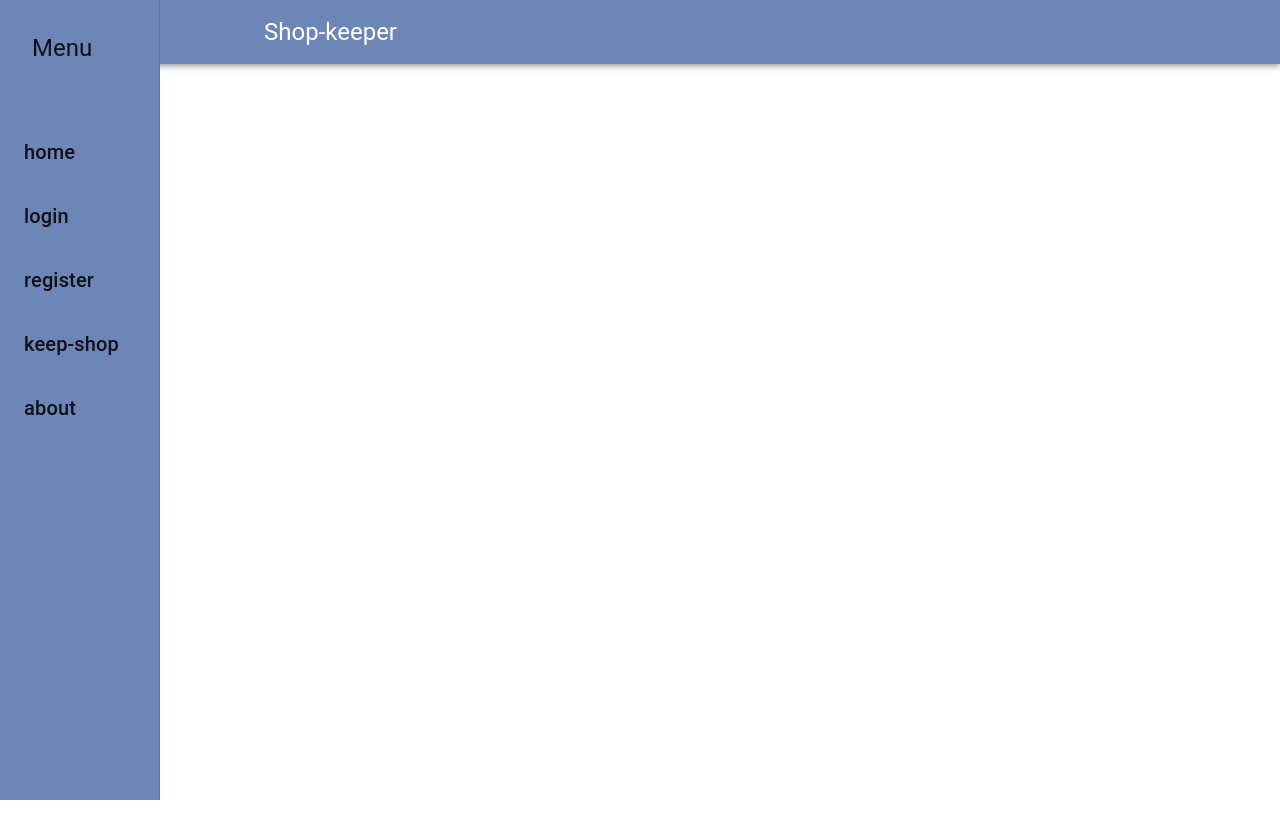
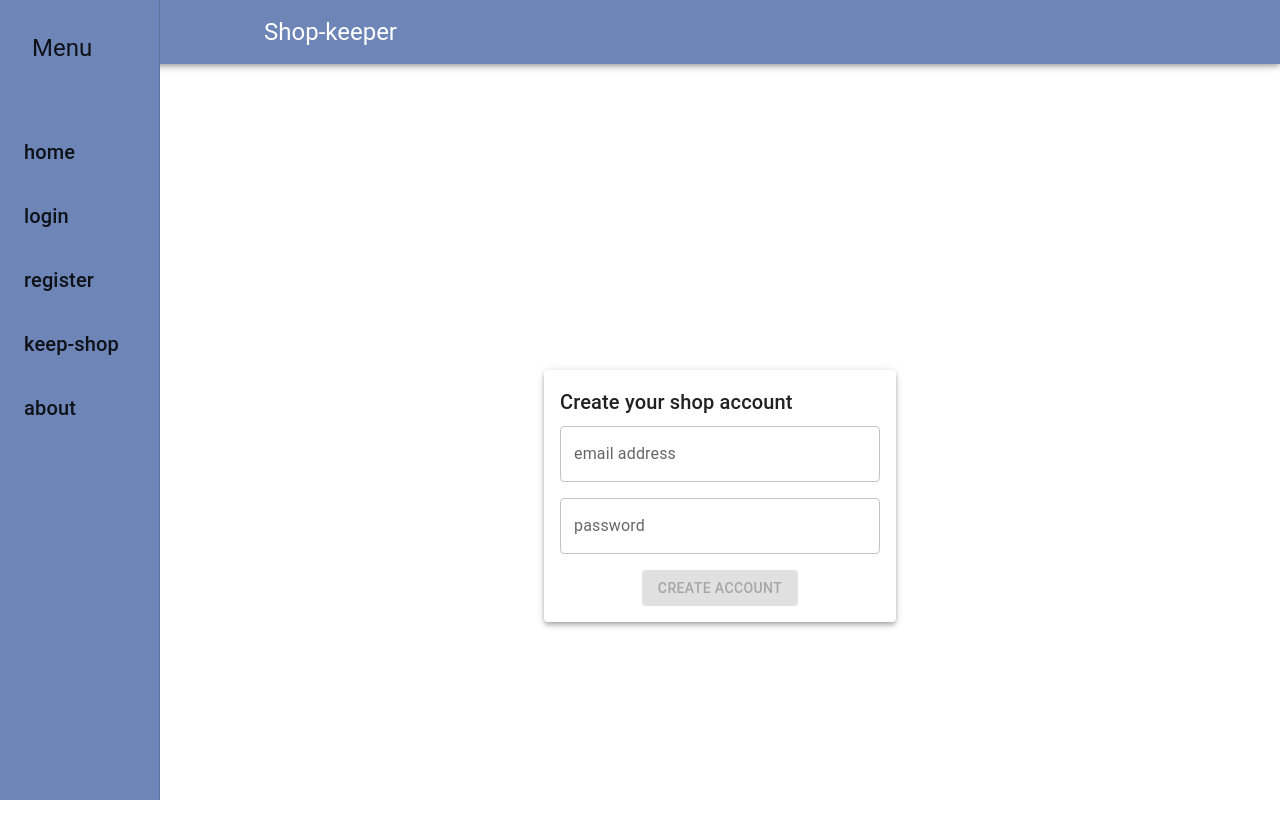
Before and after one commit to rajendra7117/shop-keeper, a React (Create React App) app: page /signin in a window 1280 px wide. Shown: the top 838 px of the page. Before the commit the page ends 800 px from the top, so only its background shows below. Built offline with nearby package versions, Linux system fonts and the light colour scheme.

Commit message:
sigin added redux added

```diff
--- a/package.json
+++ b/package.json
@@ -17,6 +17,7 @@
     "@types/react-dom": "^18.0.6",
     "react": "^18.2.0",
     "react-dom": "^18.2.0",
+    "react-redux": "^8.0.2",
     "react-router-dom": "^6.4.0",
     "react-scripts": "5.0.1",
     "redux": "^4.2.0",
--- a/src/App.tsx
+++ b/src/App.tsx
@@ -8,6 +8,7 @@ import "./globalstyles/styles.css";
 import Layout from "./components/layout/Layout";
 import Signin from "./components/auth/Signin";
 import Login from "./components/auth/Login";
+import Sigin2 from "./components/auth/Sigin2";
 
 function App() {
   return (
@@ -19,7 +20,7 @@ function App() {
           <Routes>
             <Route path="/" element={<HomePage />} />
             <Route path="/register" element={<Signin />} />
-
+            <Route path="/signin" element={<Sigin2 />}/>
             <Route path="/login" element={<Login />} />
           </Routes>
         </Layout>
--- a/src/components/FormComponents/Input.tsx
+++ b/src/components/FormComponents/Input.tsx
@@ -1,54 +1,77 @@
-import React, {useState, useEffect} from 'react'
-import { TextField } from '@mui/material'
-
-interface inputProps {
-    id: string,
-    label: string,
-    variant: 'outlined',
-    FieldId: string,
-    onInput: (FieldId: string, value: string, isTouched: boolean) => any
+import React, { useState, useEffect, useReducer } from "react";
+import { TextField } from "@mui/material";
+import { validate } from "../../utils/Validators";
+import { inputProps, Action,stateType } from "../../utils/Interfaces";
 
 
 
+const inputReducer = (state: stateType, action: Action): stateType => {
+  switch (action.type) {
+    case "CHANGE":
+      return {
+        ...state,
+        value: action.payload.value,
+        isValid: validate(action.payload.value, action.payload.validators),
+      };
+    case "TOUCHED":
+      return {
+        ...state,
+        isTouched: true,
+      };
+    default:
+      return {
+        ...state,
+        isValid: false,
+      };
   }
-const Input = ({id, label, variant, FieldId, onInput}: inputProps) => {
+};
+const Input = ({
+  id,
+  label,
+  variant,
+  FieldId,
+  onInput,
+  validators,
+}: inputProps) => {
+  let initialState: stateType = {
+    value: "",
+    isTouched: false,
+    isValid: false,
+  };
+  const [state, dispatch] = useReducer(inputReducer, initialState);
 
-  const [value, setValue] = useState<string>('')
-  const [isTouched, setIsTouched] = useState<boolean>(false)
-  const [isError, setIsError] = useState<boolean>(false)
-  const changeHandler = (e:React.ChangeEvent<HTMLInputElement>) => {
-      setValue(e.target.value)
-  }
+  const changeHandler = (e: React.ChangeEvent<HTMLInputElement>) => {
+    dispatch({
+      type: "CHANGE",
+      payload: { value: e.target.value, validators: validators },
+    });
+  };
 
   const blurHandler = () => {
-      setIsTouched(true)
-  }
+    dispatch({ type: "TOUCHED", payload: { value: "", validators } });
+  };
+
+  const {value, isTouched, isValid} = state;
 
   useEffect(() => {
-      onInput(FieldId, value, isTouched)
-      if(value=='' && isTouched){
-        setIsError(true)
-      }
-      if(value!==''){
-        setIsError(false)
-      }
-      if(value.length<5 && isTouched){
-        setIsError(true)
-      }
-  }, [value, isTouched])
+    onInput(FieldId, value, isTouched, isValid)
+  }, [value, isTouched, isValid])
   return (
     <TextField
-    error={isError}
-    id={isError ?'outlined-error' : id }
+      error={!state.isValid && state.isTouched}
+      id={!state.isValid && state.isTouched ? "outlined-error" : id}
       label={label}
       variant={variant}
       sx={{ marginBottom: "1rem", width: "20rem" }}
-    helperText={isError ? `${FieldId} should be greater than= 5 characters` : ''}
+      helperText={
+        !state.isValid && state.isTouched
+          ? `${FieldId} is not valid, please check`
+          : ""
+      }
       onChange={changeHandler}
       onBlur={blurHandler}
+    />
+  );
+};
 
-  />
-  )
-}
-
-export default Input
+export default Input;
--- /dev/null
+++ b/src/components/auth/Sigin2.tsx
@@ -0,0 +1,56 @@
+import React from 'react'
+import {Box, Paper, Typography, Button} from '@mui/material'
+import Input from '../FormComponents/Input'
+import { VALIDATOR_EMAIL, VALIDATOR_PASSWORD, VALIDATOR_MINLENGTH, VALIDATOR_REQUIRE } from '../../utils/Validators'
+import useForm from '../hooks/FormHook'
+const Sigin2 = () => {
+
+    const [formState, changeHandler] = useForm({inputs: {
+        email: {value: '', isTouched: '', isValid: false},
+        password: {value: '', isTouched: '', isValid: false},
+
+    }, isValid: false})
+  return (
+    <Box
+      sx={{
+        paddingTop: "6rem",
+        width: "100%",
+        height: "100vh",
+        display: "flex",
+        justifyContent: "center",
+        alignItems: "center",
+      }}
+    >
+      <Paper elevation={4} className="form-paper">
+        <Typography variant="h6" mb={1}>
+          Create your shop account
+        </Typography>
+        <form className="form">
+          <Input
+            id="outlined-basic"
+            label="email address"
+            variant="outlined"
+            FieldId="email"
+            onInput={changeHandler}
+            validators={[VALIDATOR_REQUIRE(), VALIDATOR_EMAIL()]}
+          />
+          <Input
+            id="outlined-basic"
+            label="password"
+            variant="outlined"
+            FieldId="password"
+            onInput={changeHandler}
+            validators={[VALIDATOR_REQUIRE(), VALIDATOR_MINLENGTH(6)]}
+          />
+
+
+          <Button variant="contained" color="success" disabled={!formState.isValid}>
+            Create Account
+          </Button>
+        </form>
+      </Paper>
+    </Box>
+  )
+}
+
+export default Sigin2
--- a/src/components/auth/Signin.tsx
+++ b/src/components/auth/Signin.tsx
@@ -1,4 +1,11 @@
-import React, { useState } from "react";
+import React, { useState, useEffect } from "react";
+import {
+  VALIDATOR_EMAIL,
+  VALIDATOR_PASSWORD,
+  VALIDATOR_MAXLENGTH,
+  VALIDATOR_MINLENGTH,
+  VALIDATOR_REQUIRE,
+} from "../../utils/Validators";
 import {
   TextField,
   Box,
@@ -10,14 +17,35 @@ import {
   MenuItem,
   Button,
 } from "@mui/material";
+import { SelectChangeEvent } from "@mui/material";
 import "./Styles.css";
 import Input from "../FormComponents/Input";
+import useForm from "../hooks/FormHook";
 const Signin = () => {
-  const [category, setCategory] = useState<String | null>("Grocery");
+  const [category, setCategory] = useState<string>("Grocery");
+  const [categoryTouched, setCategoryTouched] = useState<boolean>(false);
 
-  const InputHandler = (FieldId: String, value: String, isTouched: boolean) => {
+  const [formState, changeHandler] = useForm({
+    inputs: {
+      shopName: { value: "", isTouched: false, isValid: false },
+      operaterName: { value: "", isTouched: false, isValid: false },
+      shopLocation: { value: "", isTouched: false, isValid: false },
+      shopCategory: { value: "", isTouched: false, isValid: false },
+    },
+    isValid: false,
+  });
 
+  const categoryChangeHandler = (event: SelectChangeEvent<unknown>): void => {
+    setCategory(event.target.value as string);
   };
+  const blurHandler = () => {
+    setCategoryTouched(true);
+  };
+  useEffect(() => {
+    let isCatValid = category !== "" && categoryTouched;
+    changeHandler("shopCategory", category, categoryTouched, isCatValid);
+  }, [category, categoryTouched]);
+  console.log(formState);
   return (
     <Box
       sx={{
@@ -38,22 +66,25 @@ const Signin = () => {
             id="outlined-basic"
             label="shop-name"
             variant="outlined"
-            FieldId="shop-name"
-            onInput={InputHandler}
+            FieldId="shopName"
+            onInput={changeHandler}
+            validators={[VALIDATOR_REQUIRE()]}
           />
           <Input
             id="outlined-basic"
             label="operater-name"
             variant="outlined"
-            FieldId="operater-name"
-            onInput={InputHandler}
+            FieldId="operaterName"
+            onInput={changeHandler}
+            validators={[VALIDATOR_REQUIRE()]}
           />
           <Input
             id="outlined-basic"
             label="shop-location"
             variant="outlined"
-            FieldId="shop-location"
-            onInput={InputHandler}
+            FieldId="shopLocation"
+            onInput={changeHandler}
+            validators={[VALIDATOR_REQUIRE()]}
           />
 
           <FormControl>
@@ -62,7 +93,9 @@ const Signin = () => {
               labelId="shop-category-label"
               id="shop-category"
               value={category}
-              label="Category"
+              label="Select categoru"
+              onChange={categoryChangeHandler}
+              onBlur={blurHandler}
               sx={{ marginBottom: "1rem", width: "20rem" }}
             >
               <MenuItem value={"Grocery"}>Grocery</MenuItem>
@@ -71,7 +104,11 @@ const Signin = () => {
               <MenuItem value={"Bakery"}>Bakery</MenuItem>
             </Select>
           </FormControl>
-          <Button variant="contained" color="success">
+          <Button
+            variant="contained"
+            color="success"
+            disabled={!formState.isValid}
+          >
             Next
           </Button>
         </form>
--- /dev/null
+++ b/src/components/hooks/FormHook.tsx
@@ -0,0 +1,68 @@
+import React, { useEffect, useCallback, useReducer } from "react";
+import { formStateType } from "../../utils/Interfaces";
+
+type Action = {
+  type: string;
+  FieldId: string;
+  value: string;
+  isTouched: boolean;
+  isValid: boolean;
+};
+
+let obj = {
+  shopName: "",
+  operaterName: "",
+  shopLocation: "",
+  shopCategory: "",
+};
+type objectKey = keyof typeof obj;
+
+const formReducer = (state: formStateType, action: Action): formStateType => {
+  switch (action.type) {
+    case "INPUT_CHANGE":
+      let formIsValid = true;
+      for (const FieldId in state.inputs) {
+        if (FieldId === action.FieldId) {
+          formIsValid = formIsValid && action.isValid;
+        } else {
+          const prop = FieldId as objectKey;
+          formIsValid = formIsValid && state.inputs[prop].isValid;
+        }
+      }
+      return {
+        ...state,
+        inputs: {
+          ...state.inputs,
+          [action.FieldId]: {
+            value: action.value,
+            isTouched: action.isTouched,
+            isValid: action.isValid,
+          },
+        },
+        isValid: formIsValid,
+      };
+    default:
+      return {
+        ...state,
+        isValid: false,
+      };
+  }
+};
+const useForm = (
+  state: formStateType
+): [
+  formStateType,
+  (FieldId: string, value: string, isTouched: boolean, isValid: boolean) => any
+] => {
+  const [formState, dispatch] = useReducer(formReducer, state);
+  const changeHandler = useCallback(
+    (FieldId: string, value: string, isTouched: boolean, isValid: boolean) => {
+      dispatch({ type: "INPUT_CHANGE", FieldId, value, isTouched, isValid });
+    },
+    []
+  );
+
+  return [formState, changeHandler];
+};
+
+export default useForm;
--- a/src/index.tsx
+++ b/src/index.tsx
@@ -3,14 +3,17 @@ import ReactDOM from 'react-dom/client';
 import './index.css';
 import App from './App';
 import reportWebVitals from './reportWebVitals';
-
+import {Provider} from 'react-redux'
+import store from './redux/store';
 const root = ReactDOM.createRoot(
   document.getElementById('root') as HTMLElement
 );
 root.render(
+  <Provider store={store}>
   <React.StrictMode>
     <App />
   </React.StrictMode>
+  </Provider>
 );
 
 // If you want to start measuring performance in your app, pass a function
--- /dev/null
+++ b/src/utils/Interfaces.tsx
@@ -0,0 +1,42 @@
+export interface inputProps {
+    id: string;
+    label: string;
+    variant: "outlined";
+    FieldId: string;
+    onInput: (FieldId: string, value: string, isTouched: boolean, isValid: boolean) => any;
+    validators: { type: string; value: string | number }[];
+  }
+
+ export interface stateType {
+    value: string;
+    isTouched: boolean;
+    isValid: boolean;
+  }
+
+  export interface formInputs1 {
+    "shopName": stateType,
+    "operaterName": stateType,
+    "shopLocation": stateType,
+    "shopCategory": stateType
+  }
+
+  export interface formInputs2 {
+    "email": stateType,
+    "password": stateType
+  }
+  export interface formStateType {
+    inputs: any,
+    isValid: boolean
+  }
+
+
+type Payload = {
+    value: string;
+    validators: { type: string; value: string | number }[];
+  };
+ export  type Action = {
+    type: string;
+    payload: Payload;
+  };
+
+export interface type2 {FieldId:string, value:string, isTouched:boolean, isValid:boolean}
--- /dev/null
+++ b/src/utils/Validators.tsx
@@ -0,0 +1,37 @@
+
+const VALIDATOR_TYPE_REQUIRE = "REQUIRE";
+
+const VALIDATOR_TYPE_MINLENGTH = "MINLENGTH"
+const VALIDATOR_TYPE_MAXLENGTH = "MAXLENGTH"
+const VALIDATOR_TYPE_EMAIL = "EMAIL"
+const VALIDATOR_TYPE_PASSWORD = "PASSWORD"
+
+export const VALIDATOR_REQUIRE = () => ({type: VALIDATOR_TYPE_REQUIRE, value: 'pp'})
+
+export const VALIDATOR_MINLENGTH = (val:number) => ({type: VALIDATOR_TYPE_MINLENGTH, value: val})
+
+export const VALIDATOR_MAXLENGTH = (val:number) => ({type: VALIDATOR_TYPE_MAXLENGTH, value: val})
+
+export const VALIDATOR_EMAIL = () => ({type: VALIDATOR_TYPE_EMAIL, value: ''})
+export const VALIDATOR_PASSWORD = (val:number) => ({type: VALIDATOR_TYPE_PASSWORD, value: val})
+
+
+export const validate = (value:string, validators: {type:string, value: string | number }[]) => {
+    let isValid = true;
+    for (const validator of validators) {
+        if (validator.type === VALIDATOR_TYPE_REQUIRE) {
+          isValid = isValid && value.trim().length > 0;
+        }
+        if (validator.type === VALIDATOR_TYPE_MINLENGTH) {
+          isValid = isValid && value.trim().length >= validator.value;
+        }
+        if (validator.type === VALIDATOR_TYPE_MAXLENGTH) {
+          isValid = isValid && value.trim().length <= validator.value;
+        }
+
+        if (validator.type === VALIDATOR_TYPE_EMAIL) {
+          isValid = isValid && /^\S+@\S+\.\S+$/.test(value);
+        }
+      }
+      return isValid;
+}
```
Also changed, not shown: src/redux/auth/slice.tsx (added, +17 -0 lines), src/redux/store.tsx (added, +9 -0 lines), 1 other file (tests, documents, lock files or other folders). Lines whose indentation alone changed are shown as unchanged.
